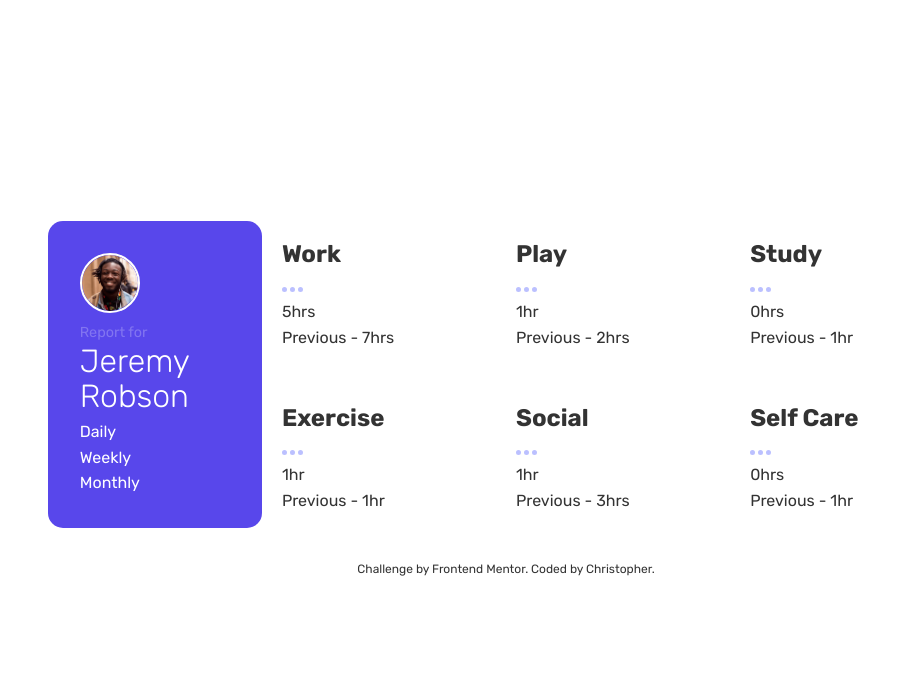
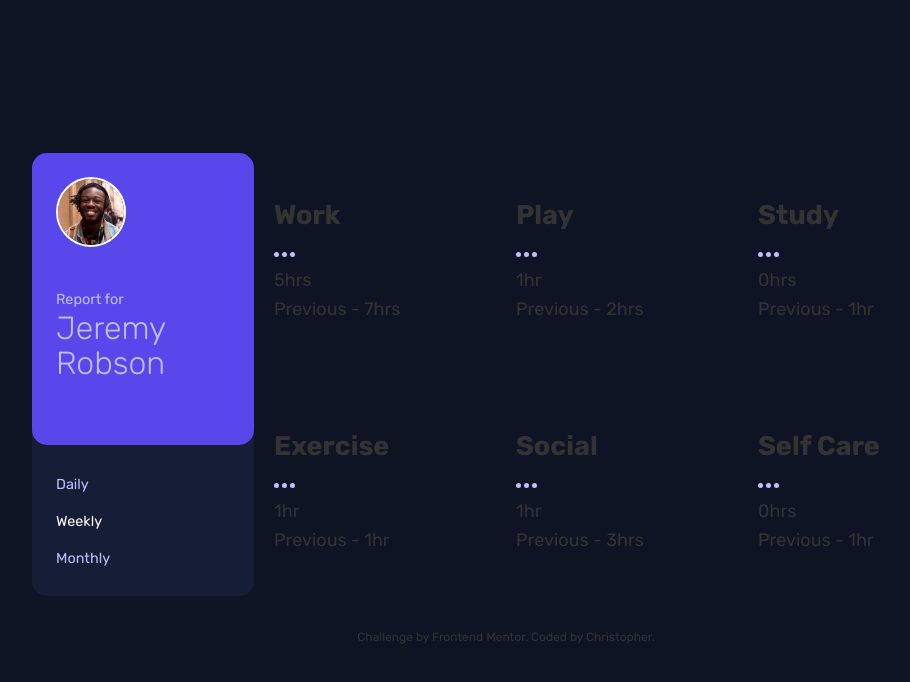
Before and after one commit to Okumu87/time-tracking-dashboard-main, a website: page index.html in a window 1280 px wide. Shown: the whole page, without its empty margins (134-1044 px from the left). Drawn offline with Linux system fonts and the light colour scheme.

Commit message:
finished profile

```diff
--- a/index.html
+++ b/index.html
@@ -32,9 +32,10 @@
 
       <nav class="profile__nav">
         <ul>
-          <li><a href="#" class="active">Daily</a></li>
-          <li><a href="#">Weekly</a></li>
-          <li><a href="#">Monthly</a></li>
+          <li>
+            <button type="button" class=" nav-btn ">Daily</button></li>
+          <li><button type="button" class="nav-btn active">Weekly</button></li>
+          <li><button type="button" class="nav-btn">Monthly</button></li>
         </ul>
       </nav>
     </div>
@@ -107,5 +108,6 @@
     Challenge by <a href="https://www.frontendmentor.io?ref=challenge">Frontend Mentor</a>.
     Coded by <a href="#">Christopher</a>.
   </footer>
+  <script src="script.js"></script>
 </body>
 </html>
--- /dev/null
+++ b/script.js
@@ -0,0 +1,10 @@
+// Fetch data from data.json
+fetch('data.json')
+  .then(response => response.json())
+  .then(data => {
+    // Data is now available as an array of activity objects
+    console.log('Data loaded:', data);
+    // You can now use this data to populate the cards
+    // For example: populateCards(data);
+  })
+  .catch(error => console.error('Error loading data:', error));
--- a/styles.css
+++ b/styles.css
@@ -1,3 +1,23 @@
+/* Variables  primary*/
+:root {
+  --primary-purple:  hsl(246, 80%, 60%);
+  --secondary-purple: hsl(264, 64%, 52%);
+  --orange-color:hsl(15, 100%, 70%);
+  --blue-color: hsl(195, 74%, 62%);
+  --pink-color:hsl(348, 100%, 68%);
+  --green-color:hsl(145, 58%, 55%);
+  --yellow-color:hsl(43, 84%, 65%);
+
+
+  /* Variables  neutral*/
+
+  --navy-950:  hsl(226, 43%, 10%);
+  --navy-900: hsl(226, 43%, 15%);
+  --purple-500: hsl(235, 45%, 61%);
+  --purple-200: hsl(236, 100%, 87%);
+}
+/* mobile first styles */
+/* max-width: 375px; */
 /* CSS Reset */
 *,
 *::before,
@@ -13,14 +33,15 @@ html {
 
 body {
  font-family: "Rubik", sans-serif;
+ font-size: 18px;
   line-height: 1.6;
   color: #333;
-  background-color: #fff;
   display: flex;
   flex-direction: column;
   align-items: center;
   justify-content: center;
    min-height: 100vh;
+   background-color: var(--navy-950);
 }
 
 img {
@@ -58,36 +79,66 @@ button {
 .profile{
     display: grid;
     grid-row: 1 / span 2  ;
-    background-color: hsl(246, 80%, 60%);
     color: #fff;
-    border-radius: 15px;
-    padding: 2rem;
-    padding-right: 4.5rem;
+    border-radius: 15px ;
+    background-color: var(--navy-900);
 
     .profile__details{
+          background-color: var(--primary-purple);
+          border-radius: 15px;
       img{
-        width: 60px;
-        height: 60px;
+        width: 70px;
+        height: 70px;
         border: 2px solid #fff;
         border-radius: 50%;
-        margin-right: 15px;
+        margin: 1.5rem 8rem 0 1.5rem;
       }
     }
-
     .profile__info{
+      padding: 1.5rem;
       h1{
         font-size: 2rem;
         line-height: 1.1;
         font-weight: 100;
-        margin-bottom: 5px;
+        margin-bottom: 2.5rem;
+        color: var(--purple-200);
 
       }
 
       p{
         font-size: 0.9rem;
-        color: hsl(246, 80%, 70%);
+        color: var(--purple-200);
+        padding-top: .5rem;
       }
     }
+
+   .profile__nav{
+    background-color: var(--navy-900);
+    border-bottom-left-radius: 15px;
+    border-bottom-right-radius: 15px;
+    padding: 1.5rem;
+
+      ul{
+        display: flex;
+        flex-direction: column;
+        gap: .5rem;
+
+
+        .nav-btn{
+          color: var(--purple-200);
+          font-size: 0.9rem;
+          transition: color 0.3s ease;
+
+          &.active{
+            color: #fff;
+          }
+
+          &:hover:not(.active){
+            color: var(--purple-500);
+          }
+        }
+      }
+   }
 }
 
 /* attributions */
```
